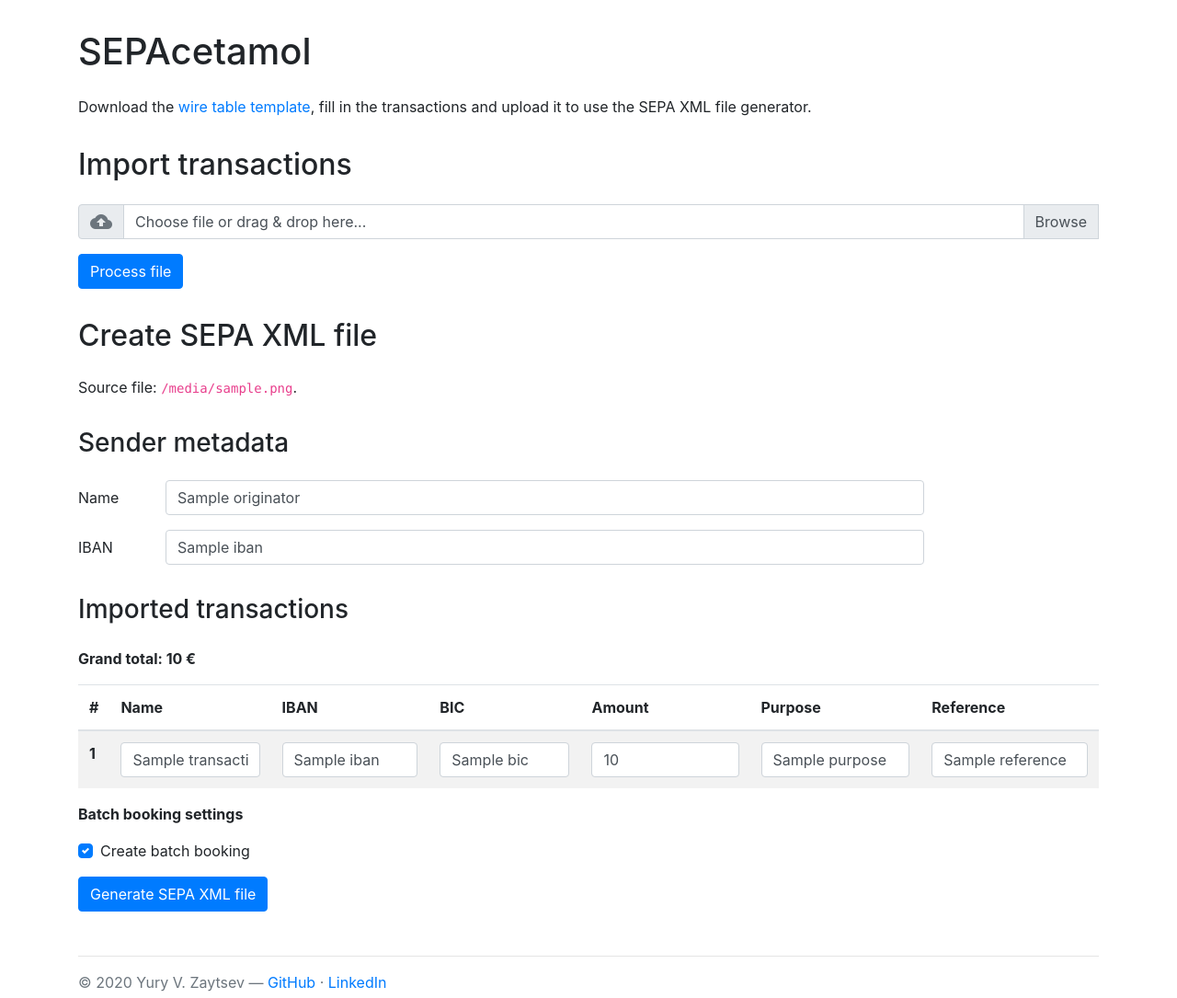
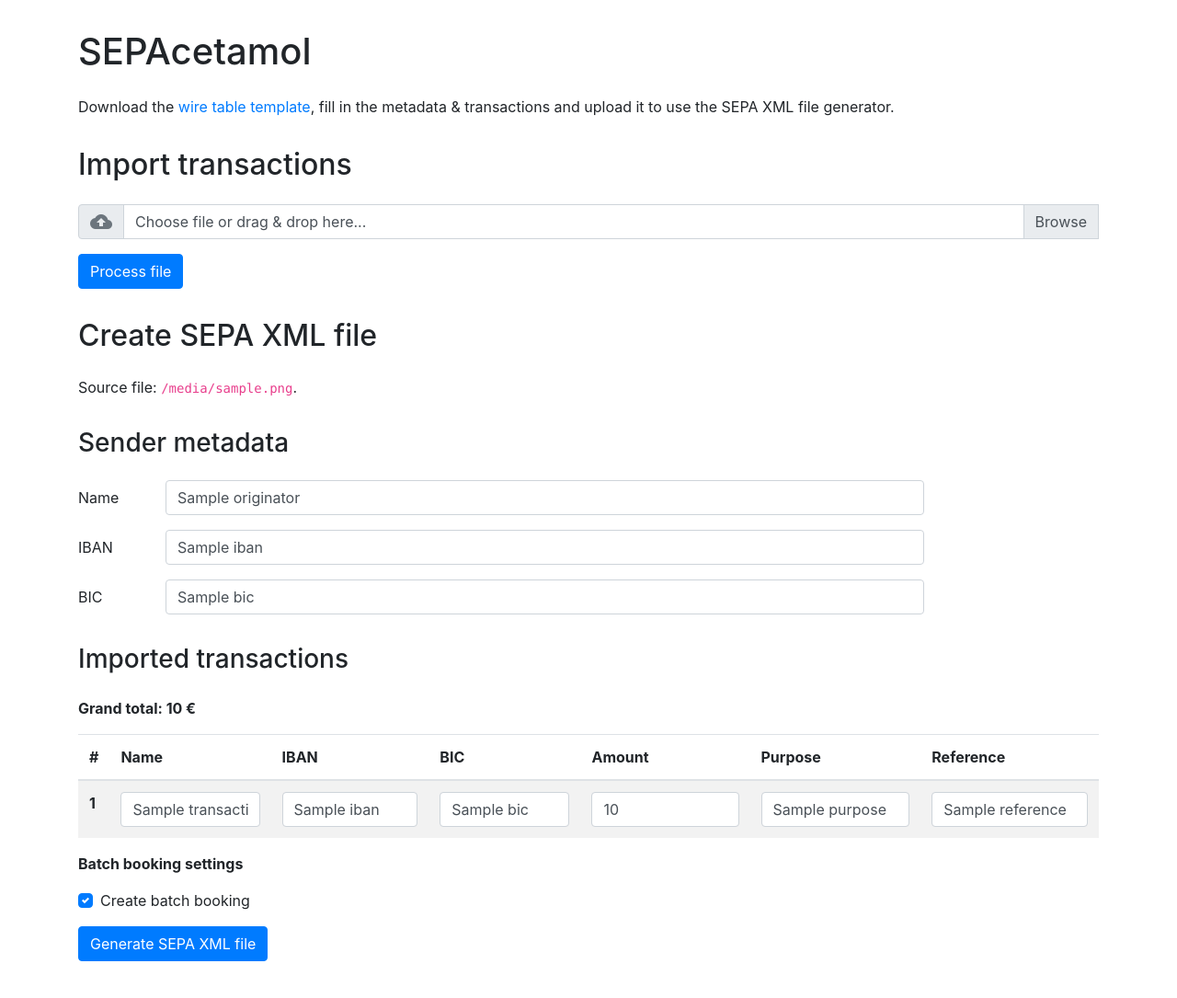
Before and after one commit to moneymeets/sepacetamol, a Django app: template sepacetamol/templates/index.html in a window 1280 px wide. Shown: the top 1085 px of the page at 92% size. Run offline with Django 3.2, Linux system fonts and the light colour scheme; the template is opened without the code that fills it: most values are stand-ins (such as "Sample title", 1, 10 or a date in 2020); some libraries are stand-ins or nearby versions.

Commit message:
Read originator data from template instead of using session

```diff
--- a/sepacetamol/templates/index.html
+++ b/sepacetamol/templates/index.html
@@ -7,7 +7,7 @@
 
     <p>
         Download the <a href="{% static "sepa-xml-template.xlsx" %}">wire table template</a>,
-        fill in the transactions and upload it to use the SEPA XML file generator.
+        fill in the metadata &amp; transactions and upload it to use the SEPA XML file generator.
     </p>
 
     <h2>Import transactions</h2>
@@ -22,8 +22,8 @@
                     <span class="input-group-text"><span class="material-icons text-muted">cloud_upload</span></span>
                 </div>
                 <div class="custom-file"><!-- is_invalid -->
-                    <input type="file" class="custom-file-input" id="transactions-file" name="transactions-file" accept=".xlsx,application/vnd.openxmlformats-officedocument.spreadsheetml.sheet" required>
-                    <label class="custom-file-label" for="transactions-file">Choose file or drag &amp; drop here...</label>
+                    <input type="file" class="custom-file-input" id="source-file" name="source-file" accept=".xlsx,application/vnd.openxmlformats-officedocument.spreadsheetml.sheet" required>
+                    <label class="custom-file-label" for="source-file">Choose file or drag &amp; drop here...</label>
                 </div>
                 <div class="invalid-feedback">Unable to process requested file!</div>
             </div>
@@ -57,6 +57,13 @@
                 <label for="originator-iban" class="col-sm-1 col-form-label">IBAN</label>
                 <div class="col-sm-9">
                     <input type="text" class="form-control" id="originator-iban" name="originator-iban" value="{{ originator.iban }}" placeholder="DE12 3456 7890 1234 5678 90" required>
+                </div>
+            </div>
+
+            <div class="form-group row">
+                <label for="originator-bic" class="col-sm-1 col-form-label">BIC</label>
+                <div class="col-sm-9">
+                    <input type="text" class="form-control" id="originator-bic" name="originator-bic" value="{{ originator.bic }}" placeholder="AACSDE33" required>
                 </div>
             </div>
 
```
Also changed, not shown: sepacetamol/views.py (+15 -10 lines).
